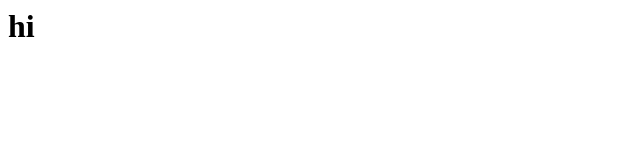
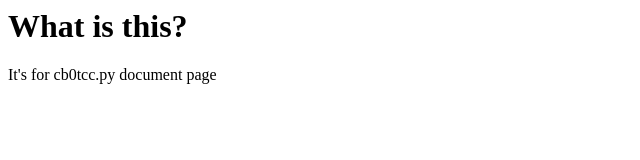
Before and after one commit to tuna2134-archive/cb0tcc.py, a plain HTML site: page docs/index.html in a window 1280 px wide. Shown: the whole page, without its empty margins (0-640 px from the left). Drawn offline with Linux system fonts and the light colour scheme.

Commit message:
Update index.html

```diff
--- a/docs/index.html
+++ b/docs/index.html
@@ -1 +1,6 @@
-<h1>hi</h1>
+<html lang="ja">
+  <body>
+    <h1>What is this?</h1>
+    <p>It's for cb0tcc.py document page</p>
+  </body>
+</html>
```
